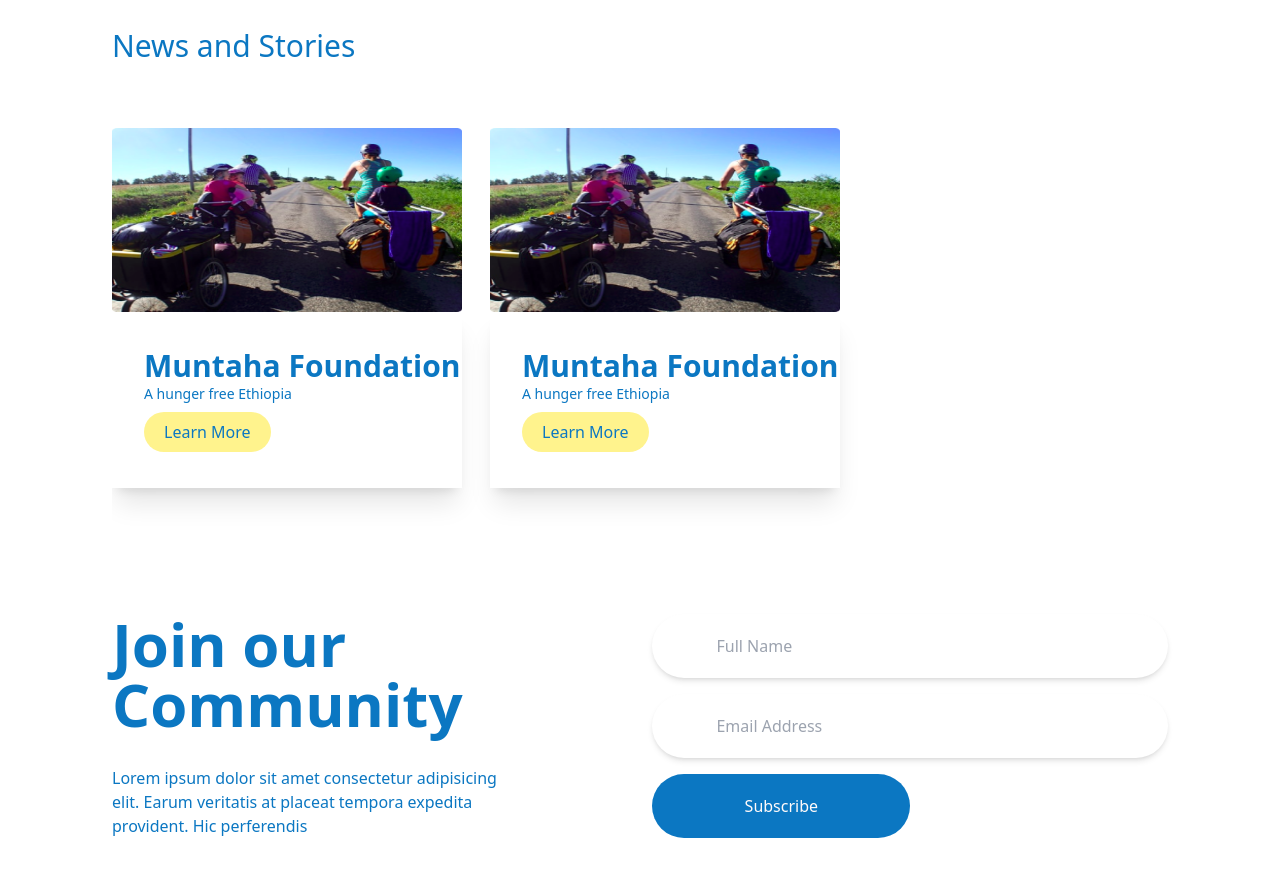
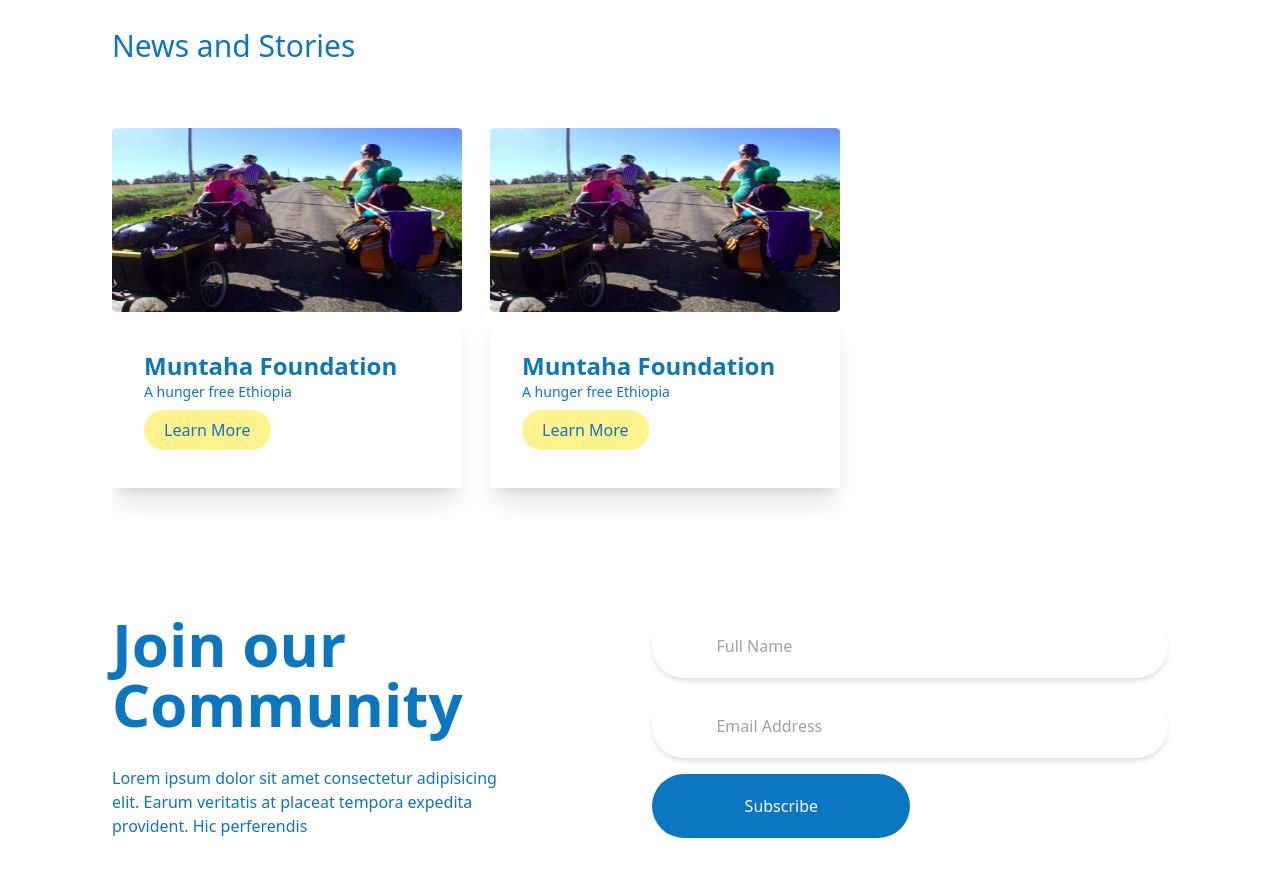
Before and after one commit to abdukasim/muntaha-website, a Next.js app: page / in a window 1280 px wide. Shown: the part 2380-3256 px from the top of the page. Built offline with nearby package versions, Linux system fonts and the light colour scheme.

Commit message:
fix: spacing adjustments

```diff
--- a/components/AboutPage/humanResource.js
+++ b/components/AboutPage/humanResource.js
@@ -83,11 +83,11 @@
         <h3 className="ml-8 text-center text-3xl font-medium text-brand-blue md:text-left lg:ml-28">
           Team
         </h3>
-        <div className="no-scrollbar  mt-6 flex h-[340px] w-screen gap-4 overflow-x-scroll pl-8 drop-shadow-lg lg:pl-28">
+        <div className="no-scrollbar mt-6 flex h-[340px] w-screen gap-4 overflow-x-scroll pr-8 pl-8 drop-shadow-lg lg:pl-28">
           {teamMembers.map((item, index) => (
             <div
               key={index}
-              className="flex h-[335px] w-[207px] flex-col items-center rounded-2xl bg-white pt-3 pb-5"
+              className="flex h-[335px] min-w-[207px] flex-col items-center rounded-2xl bg-white pt-3 pb-5"
             >
               <div className="mb-5 h-[237px] w-[180px] rounded-2xl">
                 <Image
--- a/components/newsSection.js
+++ b/components/newsSection.js
@@ -21,7 +21,7 @@
       <h3 className="mb-9 text-2xl font-medium text-brand-blue lg:mb-16 lg:text-3xl">
         News and Stories
       </h3>
-      <div className="no-scrollbar flex h-[280px] gap-7 overflow-x-scroll lg:h-[450px]">
+      <div className="no-scrollbar flex h-[280px] gap-7 overflow-x-scroll pr-8 lg:h-[450px]">
         {news.map((item, index) => (
           <div key={index} className="w-60 lg:w-[350px]">
             <div className="w-60 lg:w-[350px]">
@@ -34,7 +34,7 @@
               />
             </div>
             <div className="flex h-32 min-w-full flex-col items-start justify-center pl-5 shadow-xl lg:h-44 lg:pl-8">
-              <h4 className="text-sm font-bold text-brand-blue lg:text-3xl">
+              <h4 className="text-sm font-bold text-brand-blue lg:text-2xl">
                 {item.title}
               </h4>
               <p className="mb-2 text-xs font-normal text-brand-blue lg:text-sm">
```
